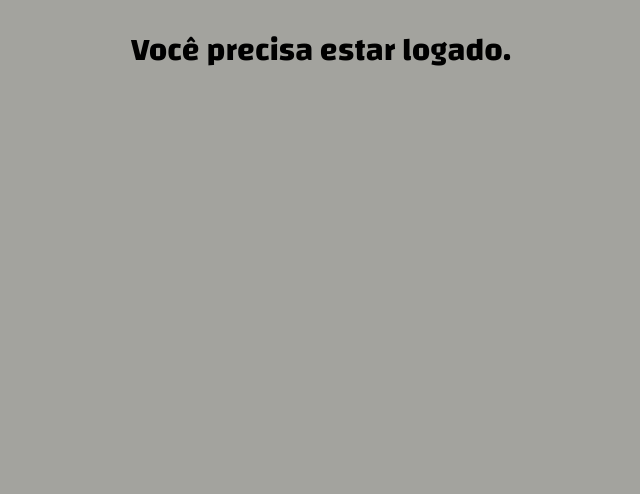
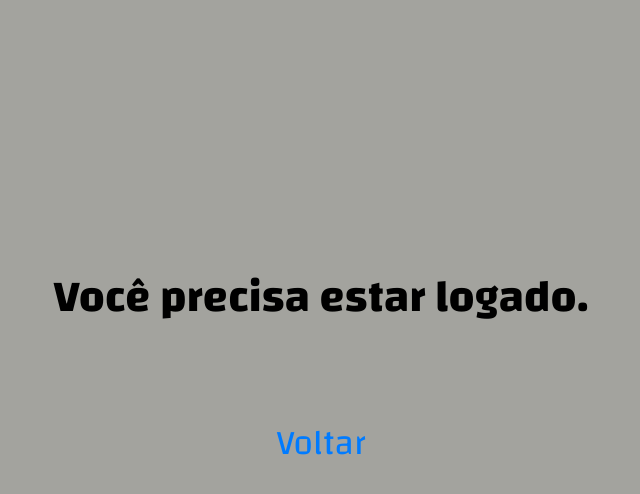
Before and after one commit to GabriellCorrea/AP2-Des.Web, a plain HTML site: page detalhes.html in a window 1280 px wide. Shown: the whole page, without its empty margins (319-959 px from the left). Drawn offline with Linux system fonts and the light colour scheme.

Commit message:
mensagens dos erros na tela

```diff
--- a/detalhes.css
+++ b/detalhes.css
@@ -7,6 +7,12 @@ body {
     display: flex;
     flex-direction: column;
     align-items: center;
+}
+
+h2 {
+    align-items: center;
+    font-size: 45px;
+    margin-top: 20%;
 }
 
 #atleta h1 {
--- a/detalhes.js
+++ b/detalhes.js
@@ -61,10 +61,16 @@ if (sessionStorage.getItem("logado")) {
             if (retorno && retorno.nome) {
                 montaDetalhes(retorno);
             } else {
-                body.innerHTML = "<h1>Atleta não encontrado(a)!!!</h1>";
+                body.innerHTML = `
+                    <h2>Atleta não encontrado(a)!!!</h2>
+                    <a href="index.html">Voltar</a>
+                `;
             }
         }
     )
 } else {
-    body.innerHTML = "<h1>Você precisa estar logado.</h1>";
+    body.innerHTML = `
+        <h2>Você precisa estar logado.</h2>
+        <a href="index.html">Voltar</a>
+    `;
 }
```
